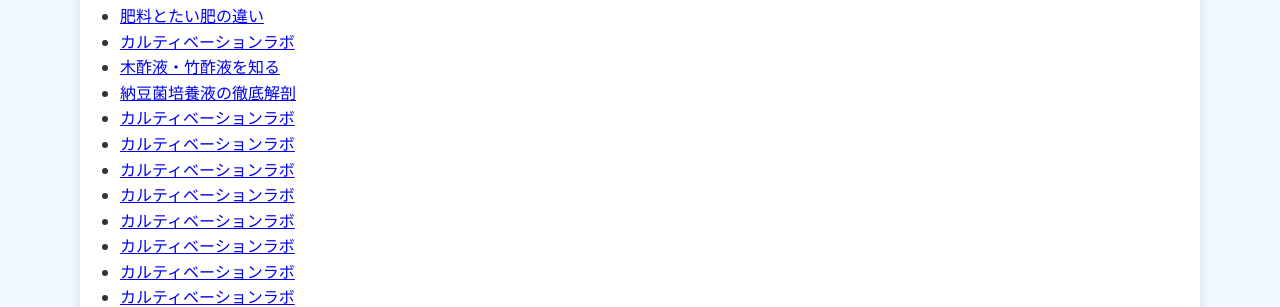
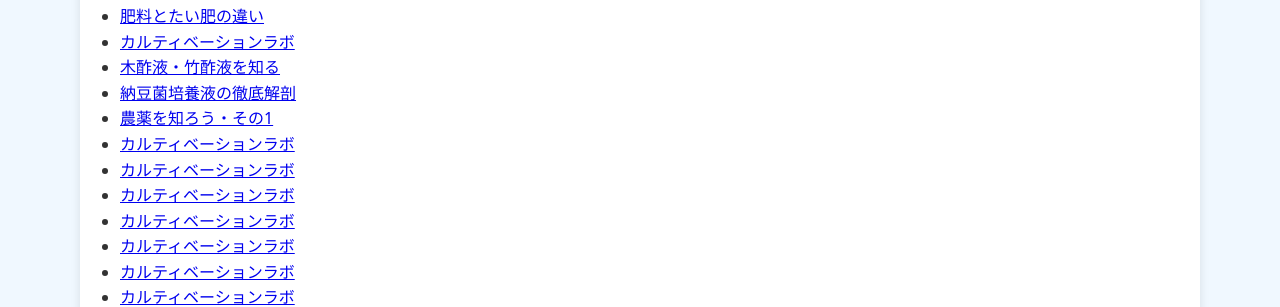
Before and after one commit to shiitake-garden/shiitake-garden.github.io, a Jekyll site: the page built from column/index.html, in a window 1280 px wide. Shown: the part 427-734 px from the top of the page. Built offline with Jekyll 4.4.1, drawn with Linux system fonts in a browser that asks for light colours.

Commit message:
Update column_nouyaku.html

```diff
--- a/column/column_nouyaku.html
+++ b/column/column_nouyaku.html
@@ -1,6 +1,6 @@
 ---
 layout: default_care
-title: カルティベーションラボ
+title: 農薬を知ろう・その1
 ---
 
 
```
